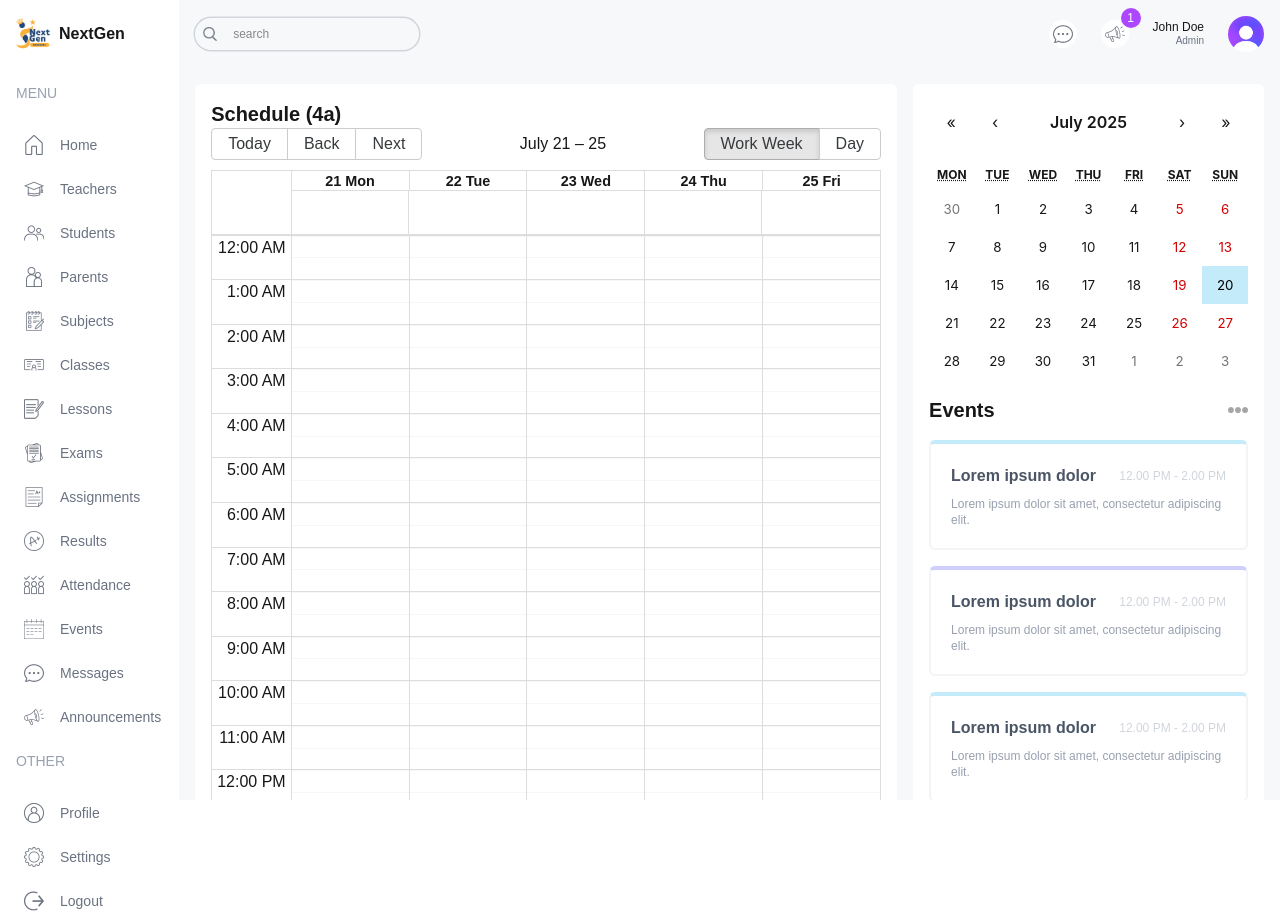
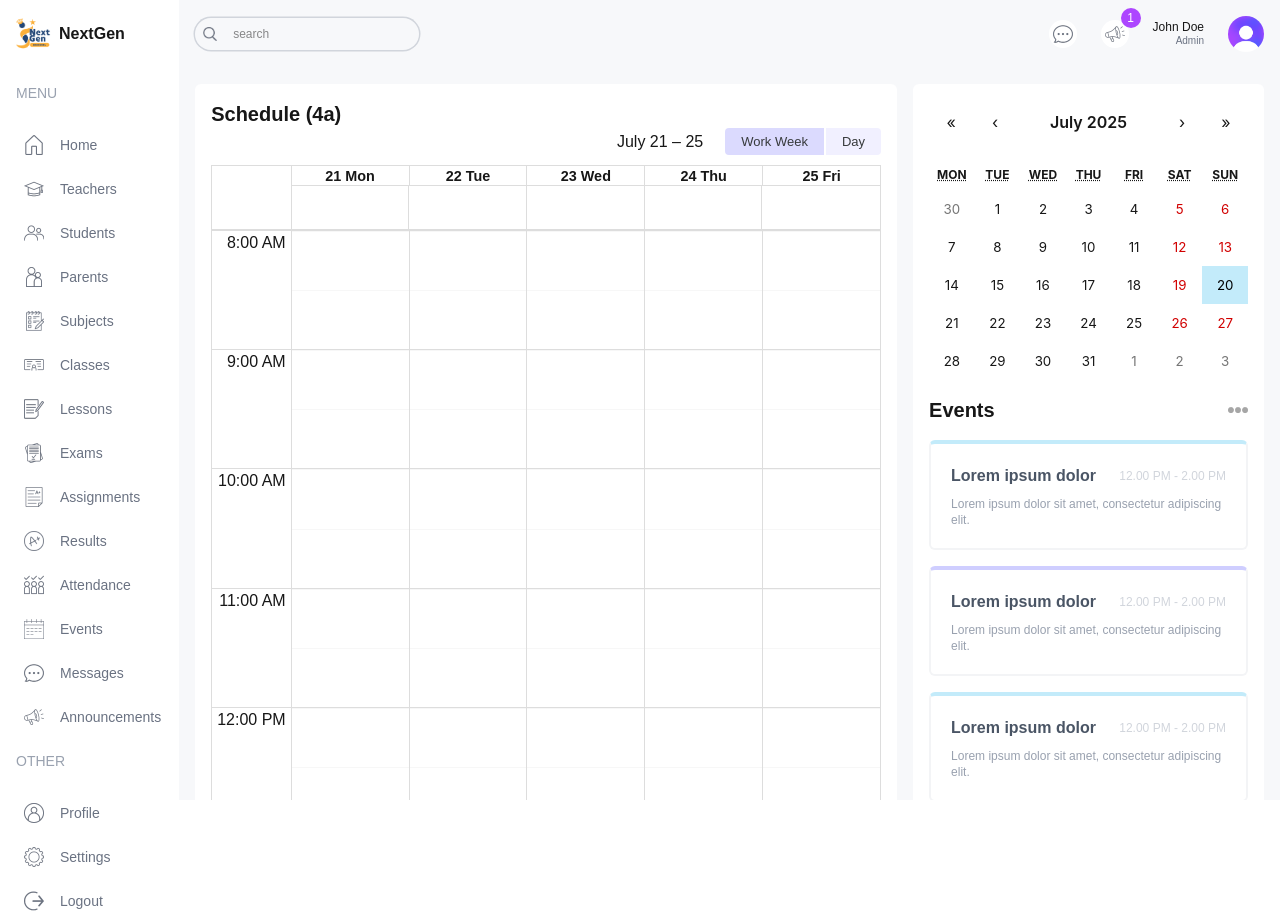
Before and after one commit to riponmondalbd/next-gen-school, a Next.js app: page /student in a window 1280 px wide. Built offline with nearby package versions, Linux system fonts and the light colour scheme.

Commit message:
BigCalender.tsx --> add min and max date and time globals.css --> add custom css for bigCalender top section

```diff
--- a/src/app/globals.css
+++ b/src/app/globals.css
@@ -51,3 +51,25 @@ body {
   background-color: #c3ebfa !important;
   color: black !important;
 }
+
+/* react big calender/ BigCalender */
+.rbc-btn-group:first-child {
+  display: none !important;
+}
+.rbc-toolbar-label {
+  text-align: right !important;
+  padding: 0px 20px !important;
+}
+
+.rbc-btn-group:last-child {
+  font-size: 13px !important;
+}
+.rbc-btn-group:last-child button {
+  border: none !important;
+  background-color: #f1f0ff !important;
+  margin-left: 2px !important;
+}
+.rbc-toolbar button.rbc-active {
+  background-color: #dbdafe !important;
+  box-shadow: none !important;
+}
--- a/src/components/BigCalender.tsx
+++ b/src/components/BigCalender.tsx
@@ -13,6 +13,7 @@ const BigCalendar = () => {
   const handleOnChangeView = (selectView: View) => {
     setView(selectView);
   };
+
   return (
     <Calendar
       localizer={localizer}
@@ -23,6 +24,8 @@ const BigCalendar = () => {
       view={view}
       style={{ height: "98%" }}
       onView={handleOnChangeView}
+      min={new Date(2025, 1, 0, 8, 0, 0)}
+      max={new Date(2025, 1, 0, 17, 0, 0)}
     />
   );
 };
```
